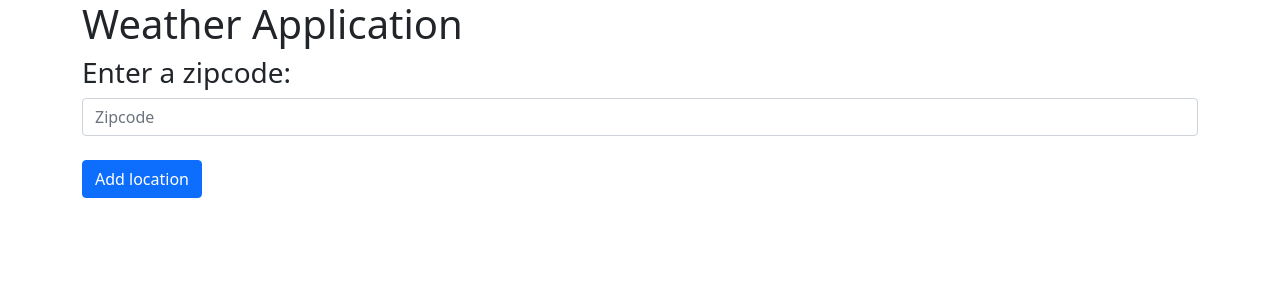
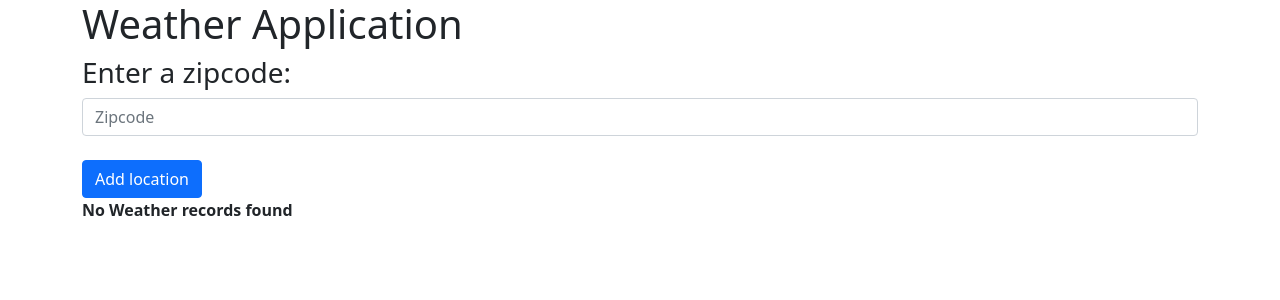
Before and after one commit to karuppasamymuthu6492/angular-certification-mini-project, an Angular app: page / in a window 1280 px wide. Shown: the top 300 px of the page. Built offline with nearby package versions, Linux system fonts and the light colour scheme.

Commit message:
handled weather empty report

```diff
--- a/src/app/pages/weather-info/weather-info.component.html
+++ b/src/app/pages/weather-info/weather-info.component.html
@@ -8,7 +8,7 @@
   <button class="btn btn-primary" id="addLocationBtn" (click)="addLocation()">
     Add location
   </button>
-  <ng-container *ngIf="weatherLists.length > 0">
+  <ng-container *ngIf="weatherLists.length > 0;">
     <div *ngFor="let item of weatherLists">
       <div class="well d-flex">
         <div>
@@ -34,5 +34,9 @@
       </div>
     </div>
   </ng-container>
+  <div *ngIf="weatherLists.length==0">
+    <strong>No Weather records found</strong>
 
 </div>
+
+</div>
--- a/src/app/pages/weather-info/weather-info.component.ts
+++ b/src/app/pages/weather-info/weather-info.component.ts
@@ -72,12 +72,15 @@ export class WeatherInfoComponent implements OnInit {
   }
   // fetching Existing  location form the local storage.
   getWeatherInfoDetails() {
+    console.log("FFGGGGG")
     const weatherLists: any[] = JSON.parse(localStorage.getItem('weatherListsInfo1')!);
+    console.log("FFGGGGG", weatherLists)
     if (weatherLists) {
       this.weatherLists = weatherLists;
     } else {
       this.weatherLists = [];
     }
+    console.log("LLELLRFBHDGD",this.weatherLists.length);
   }
   // Check loaction exist on the stoarge
   checkZipCodeAlreadyExists(zipCode: any) {
```
